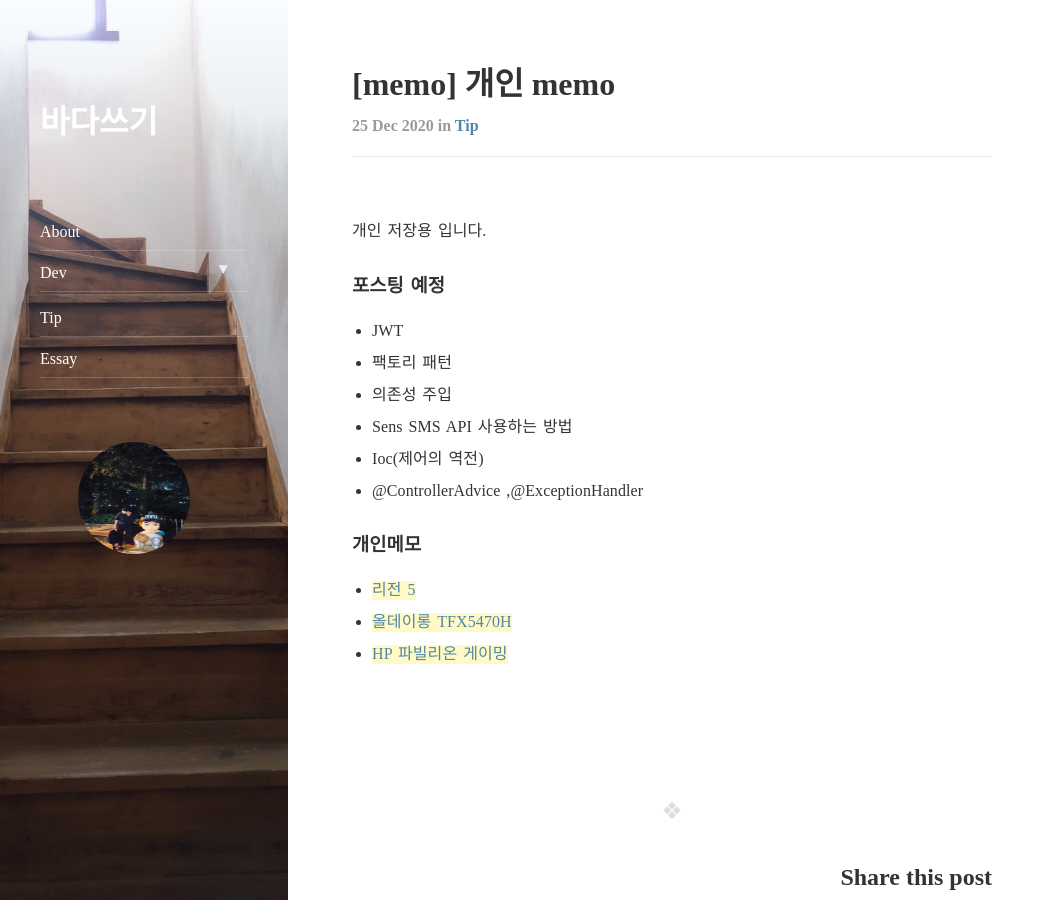
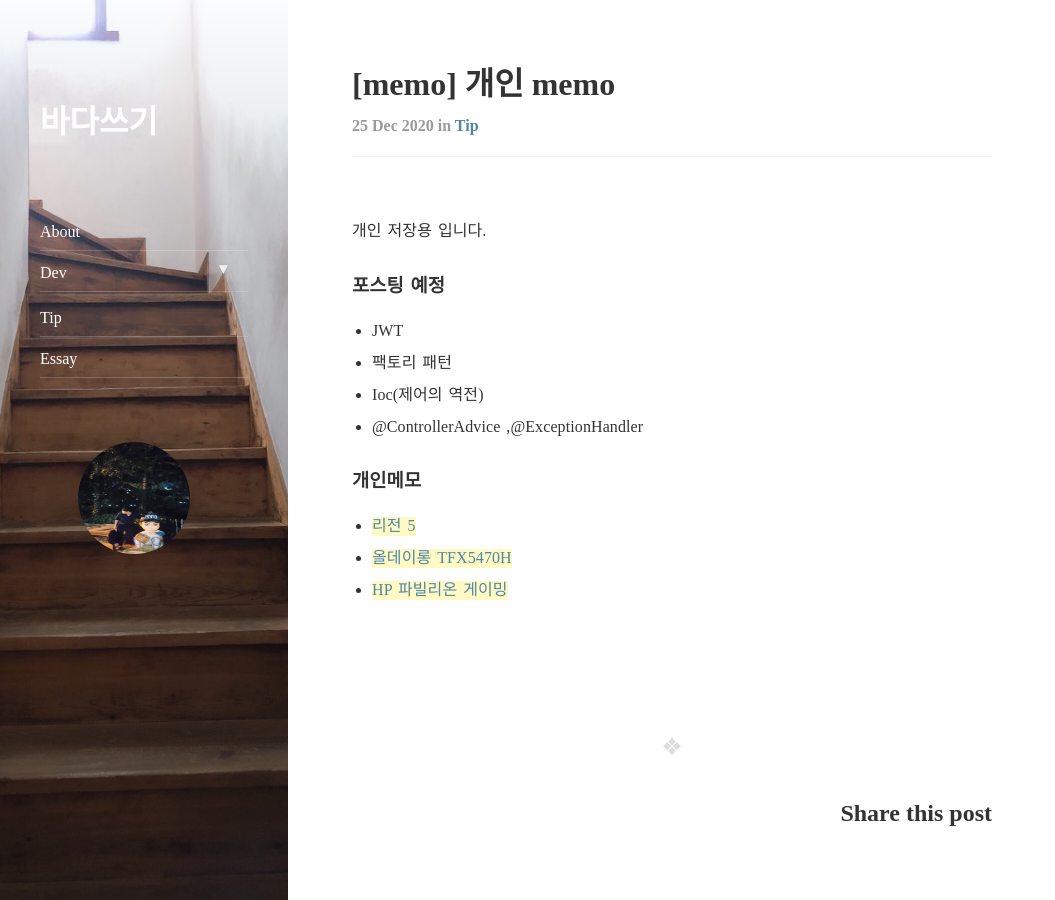
Before and after one commit to Chung10Kr/Chung10Kr.github.io, a Jekyll site: the page built from _posts/2020-12-25-memo.markdown, in a window 1280 px wide and 900 px high. Shown: the whole window, without its empty margins (0-1055 px from the left). Built offline with Jekyll 4.4.1, drawn with Linux system fonts in a browser that asks for light colours; nearby versions of some CDN libraries; comment, search, counter and statistics services are not loaded.

```diff
--- a/_posts/2020-12-25-memo.markdown
+++ b/_posts/2020-12-25-memo.markdown
@@ -12,8 +12,6 @@ categories: tip
 ### 포스팅 예정
 - JWT
 - 팩토리 패턴
-- 의존성 주입
-- Sens SMS API 사용하는 방법
 - Ioc(제어의 역전)
 - @ControllerAdvice ,@ExceptionHandler
 
```
Also changed, not shown: apple-touch-icon.png, tile-wide.png, tile.png.
